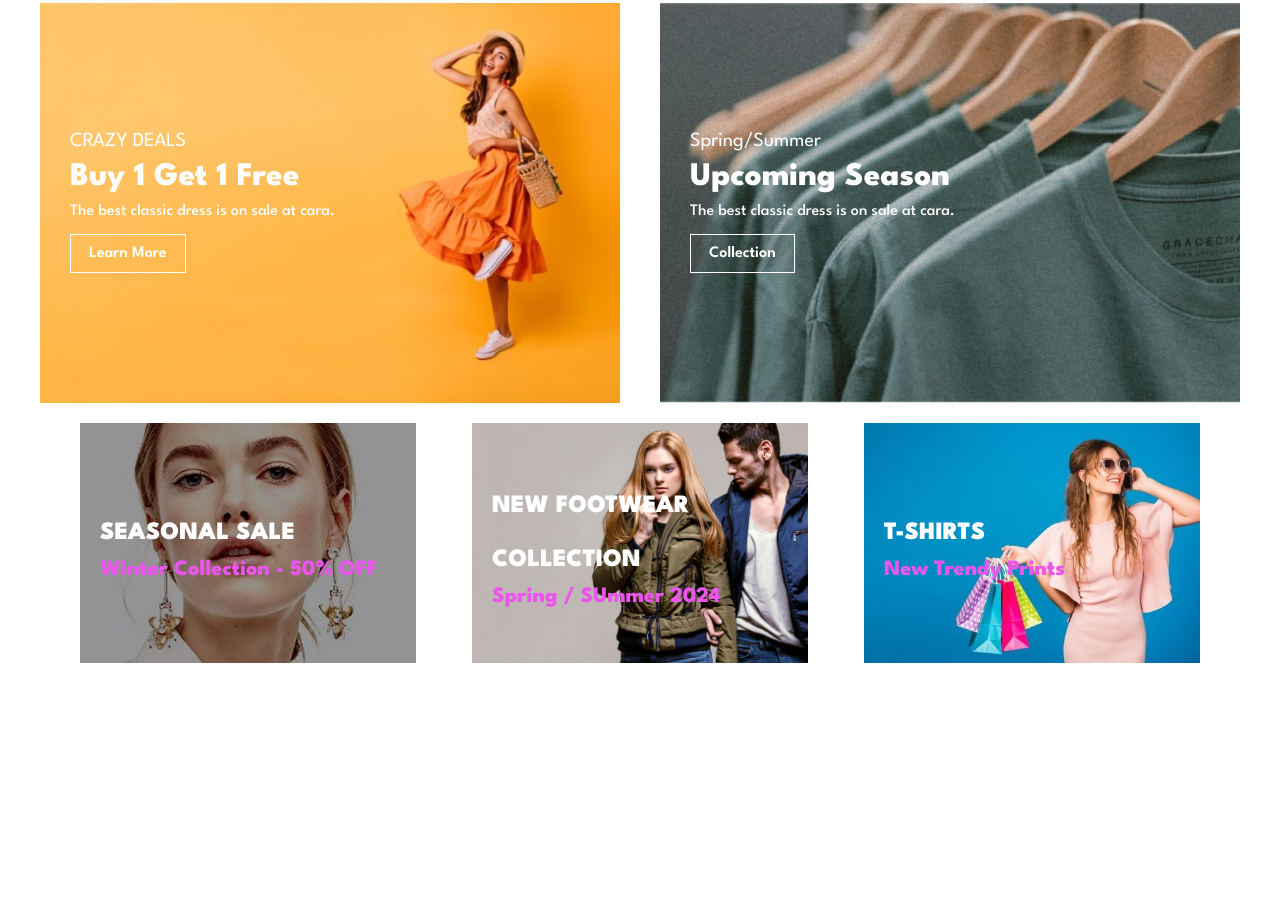
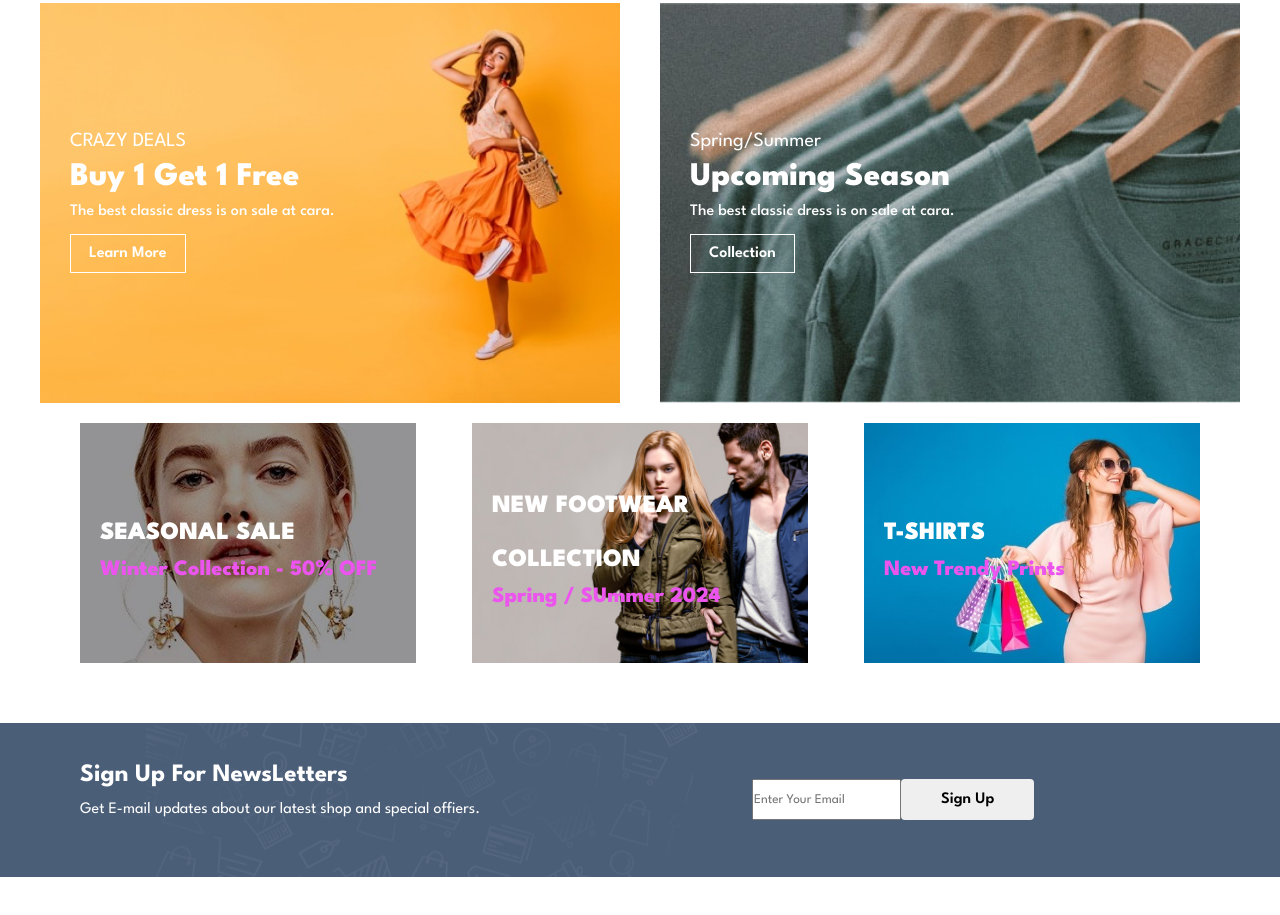
Before and after one commit to Pritanjan/E-Commerce-QSP, a plain HTML site: page index.htm in a window 1280 px wide. Shown: the part 3494-4409 px from the top of the page. Before the commit the page ends 4177 px from the top, so only its background shows below. Drawn offline with Linux system fonts and the light colour scheme.

Commit message:
14 sep third

```diff
--- a/index.htm
+++ b/index.htm
@@ -408,6 +408,20 @@
       </div>
     </section>
 
+    <section id="newsletter" class="section-p1 section-m1">
+      <div class="newstext">
+        <h4>Sign Up For NewsLetters</h4>
+        <p>
+          Get E-mail updates about our latest shop and
+          <span>special offiers.</span>
+        </p>
+      </div>
+      <div class="form">
+        <input type="email" placeholder="Enter Your Email" />
+        <button class="normal">Sign Up</button>
+      </div>
+    </section>
+
     <script src="script.js"></script>
   </body>
 </html>
--- a/style.css
+++ b/style.css
@@ -423,3 +423,28 @@ button.normal {
   font-weight: 800;
   font-size: 22px;
 }
+
+/* NewsLeeter */
+#newsletter {
+  display: flex;
+  justify-content: space-between;
+  align-items: center;
+  flex-wrap: wrap;
+  background-image: url("img/banner/b14.png");
+  background-repeat: no-repeat;
+  background-position: 20% 30%;
+  background-color: #041e42b6;
+}
+
+#newsletter .form {
+  display: flex;
+  width: 40%;
+}
+#newsletter h4 {
+  font-size: 25px;
+  font-weight: 700;
+  color: #fff;
+}
+#newsletter p {
+  color: #fff;
+}
```
